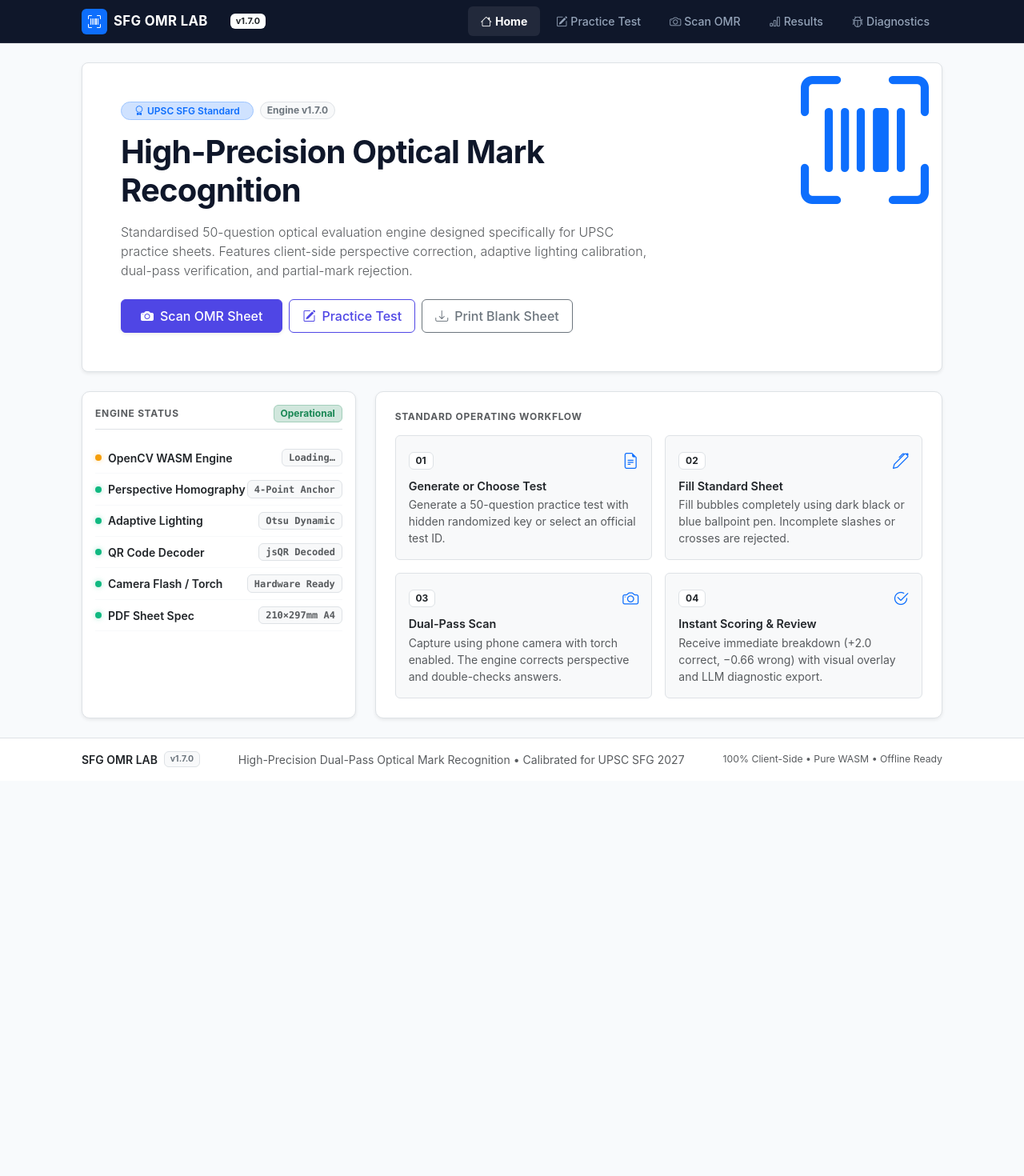
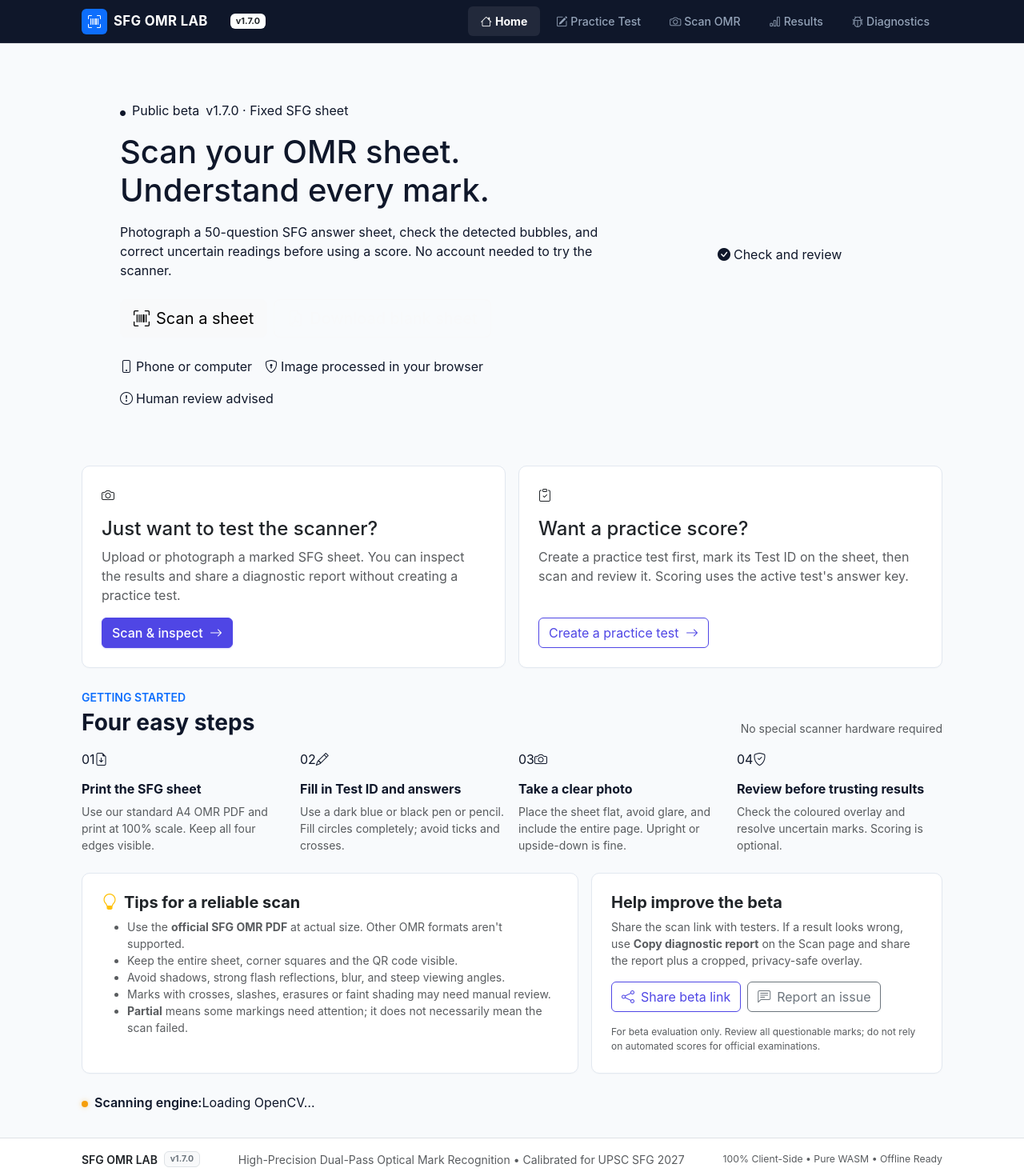
Before and after one commit to aalsiyodha/sfg-omr-lab, a React (Vite) app: page / in a window 1280 px wide. Shown: the top 1470 px of the page at 80% size. Before the commit the page ends 976 px from the top, so only its background shows below. Built offline with nearby package versions, Linux system fonts and the light colour scheme.

Commit message:
Redesign beta home with clear first-time workflow and share controls

```diff
--- a/src/pages/HomePage.tsx
+++ b/src/pages/HomePage.tsx
@@ -6,137 +6,157 @@ import { APP_VERSION } from '../config/version';
 
 interface Props { appState: AppState; }
 
+const steps = [
+  { number: '01', icon: 'bi-file-earmark-arrow-down', title: 'Print the SFG sheet', text: 'Use our standard A4 OMR PDF and print at 100% scale. Keep all four edges visible.' },
+  { number: '02', icon: 'bi-pencil', title: 'Fill in Test ID and answers', text: 'Use a dark blue or black pen or pencil. Fill circles completely; avoid ticks and crosses.' },
+  { number: '03', icon: 'bi-camera', title: 'Take a clear photo', text: 'Place the sheet flat, avoid glare, and include the entire page. Upright or upside-down is fine.' },
+  { number: '04', icon: 'bi-shield-check', title: 'Review before trusting results', text: 'Check the coloured overlay and resolve uncertain marks. Scoring is optional.' },
+];
+
 export default function HomePage({ appState }: Props) {
-  const { opencv } = appState;
   const [downloading, setDownloading] = useState(false);
+  const [copied, setCopied] = useState(false);
+  const { opencv, practice } = appState;
 
-  const handleDownload = async () => {
+  const downloadSheet = async () => {
     setDownloading(true);
     try { await generateOMRSheet(); }
-    catch (e: any) { alert('PDF generation failed: ' + e.message); }
+    catch (error) { window.alert('Could not download the OMR PDF: ' + String(error)); }
     finally { setDownloading(false); }
   };
 
-  const StatusRow = ({ label, status, detail }: { label: string; status: 'ok'|'fail'|'loading'; detail?: string }) => (
-    <div className="d-flex align-items-center justify-content-between py-2 border-bottom border-light">
-      <div className="d-flex align-items-center">
-        <span className={`status-dot ${status}`} />
-        <span className="fw-semibold text-dark small">{label}</span>
-      </div>
-      {detail && <span className="badge bg-light text-muted border small font-monospace">{detail}</span>}
-    </div>
-  );
-
-  const cvStatus = opencv === 'ready' ? 'ok' : opencv === 'error' ? 'fail' : 'loading';
-  const hasLiveCamera = !!(navigator.mediaDevices?.getUserMedia);
-  const hasNativeCamera = typeof document !== 'undefined' && ('capture' in document.createElement('input') || /Android|iPhone|iPad|iPod/i.test(navigator.userAgent));
-  const hasCamera = hasLiveCamera || hasNativeCamera;
+  const shareBeta = async () => {
+    const url = window.location.origin + '/scan';
+    try {
+      if (navigator.share) {
+        await navigator.share({ title: 'SFG OMR Lab Beta', text: 'Test OMR scanning and send feedback', url });
+      } else {
+        await navigator.clipboard.writeText(url);
+        setCopied(true);
+      }
+    } catch (error) {
+      // Cancelling the system share dialog is normal.
+      if ((error as Error)?.name !== 'AbortError') {
+        window.prompt('Copy this link to share:', url);
+      }
+    }
+  };
 
   return (
-    <div className="row g-4">
-      {/* Hero Banner */}
-      <div className="col-12">
-        <div className="p-4 p-md-5 rounded-3 border bg-white shadow-sm position-relative overflow-hidden">
-          <div className="position-absolute end-0 top-0 p-3 opacity-10 d-none d-md-block">
-            <i className="bi bi-upc-scan text-primary" style={{ fontSize: '10rem', lineHeight: 1 }} />
-          </div>
-          <div className="position-relative" style={{ maxWidth: 680 }}>
-            <div className="d-flex align-items-center gap-2 mb-3">
-              <span className="badge bg-primary-subtle text-primary border border-primary-subtle px-3 py-1 rounded-pill fw-semibold">
-                <i className="bi bi-award me-1" />UPSC SFG Standard
-              </span>
-              <span className="badge bg-light text-secondary border px-2 py-1 rounded-pill">
-                Engine {APP_VERSION}
-              </span>
+    <div className="beta-home">
+      <section className="beta-hero p-4 p-md-5 mb-4">
+        <div className="row align-items-center g-4 position-relative">
+          <div className="col-lg-8">
+            <div className="d-flex flex-wrap gap-2 mb-3">
+              <span className="beta-pill"><i className="bi bi-circle-fill me-2" style={{ fontSize: 7 }} />Public beta</span>
+              <span className="beta-pill beta-pill-muted">{APP_VERSION} · Fixed SFG sheet</span>
             </div>
-            <h1 className="display-6 fw-bold mb-3" style={{ color: 'var(--accent)', letterSpacing: '-0.02em' }}>
-              High-Precision Optical Mark Recognition
-            </h1>
-            <p className="text-muted fs-6 mb-4 lead" style={{ fontSize: '1rem' }}>
-              Standardised 50-question optical evaluation engine designed specifically for UPSC practice sheets.
-              Features client-side perspective correction, adaptive lighting calibration, dual-pass verification, and partial-mark rejection.
-            </p>
+            <h1 className="beta-display mb-3">Scan your OMR sheet.<br/><span>Understand every mark.</span></h1>
+            <p className="beta-lead mb-4">Photograph a 50-question SFG answer sheet, check the detected bubbles, and correct uncertain readings before using a score. No account needed to try the scanner.</p>
             <div className="d-flex flex-wrap gap-2">
-              <Link to="/scan" className="btn btn-primary px-4 py-2 fw-medium shadow-sm">
-                <i className="bi bi-camera-fill me-2" />Scan OMR Sheet
-              </Link>
-              <Link to="/practice" className="btn btn-outline-primary px-3 py-2 fw-medium">
-                <i className="bi bi-pencil-square me-2" />Practice Test
-              </Link>
-              <button className="btn btn-outline-secondary px-3 py-2 fw-medium" onClick={handleDownload} disabled={downloading}>
-                <i className="bi bi-download me-2" />{downloading ? 'Generating PDF…' : 'Print Blank Sheet'}
+              <Link to="/scan" className="btn btn-light btn-lg beta-main-action"><i className="bi bi-upc-scan me-2" />Scan a sheet</Link>
+              <button type="button" onClick={downloadSheet} disabled={downloading} className="btn btn-outline-light btn-lg">
+                <i className="bi bi-file-earmark-pdf me-2" />{downloading ? 'Preparing PDF…' : 'Download blank sheet'}
               </button>
             </div>
+            <div className="d-flex flex-wrap gap-3 mt-4 beta-hero-notes">
+              <span><i className="bi bi-phone me-1" />Phone or computer</span>
+              <span><i className="bi bi-shield-lock me-1" />Image processed in your browser</span>
+              <span><i className="bi bi-exclamation-circle me-1" />Human review advised</span>
+            </div>
+          </div>
+          <div className="col-lg-4 d-none d-lg-flex justify-content-center">
+            <div className="beta-sheet-illustration" aria-hidden="true">
+              <div className="beta-sheet-top" />
+              {Array.from({ length: 8 }, (_, i) => (
+                <div className="beta-sheet-row" key={i}>
+                  <span className="beta-sheet-line" />
+                  {Array.from({ length: 4 }, (_, j) => <span key={j} className={'beta-sheet-dot' + ((i+j)%5===0?' filled':'')} />)}
+                </div>
+              ))}
+              <div className="beta-sheet-label"><i className="bi bi-check-circle-fill me-1" />Check and review</div>
+            </div>
+          </div>
+        </div>
+      </section>
+
+      <div className="row g-3 mb-4">
+        <div className="col-lg-6">
+          <div className="card h-100 p-4 beta-path-card">
+            <div className="beta-icon"><i className="bi bi-camera" /></div>
+            <h2 className="h4 mt-3">Just want to test the scanner?</h2>
+            <p className="text-muted">Upload or photograph a marked SFG sheet. You can inspect the results and share a diagnostic report without creating a practice test.</p>
+            <Link to="/scan" className="btn btn-primary mt-auto align-self-start">Scan &amp; inspect <i className="bi bi-arrow-right ms-1" /></Link>
+          </div>
+        </div>
+        <div className="col-lg-6">
+          <div className="card h-100 p-4 beta-path-card">
+            <div className="beta-icon beta-icon-green"><i className="bi bi-clipboard-check" /></div>
+            <h2 className="h4 mt-3">Want a practice score?</h2>
+            <p className="text-muted">Create a practice test first, mark its Test ID on the sheet, then scan and review it. Scoring uses the active test's answer key.</p>
+            <Link to="/practice" className="btn btn-outline-primary mt-auto align-self-start">
+              {practice.activeTest?.status === 'active' ? 'Continue practice test' : 'Create a practice test'} <i className="bi bi-arrow-right ms-1" />
+            </Link>
           </div>
         </div>
       </div>
 
-      {/* Pipeline Status */}
-      <div className="col-md-5 col-lg-4">
-        <div className="card p-3 h-100 shadow-sm border bg-white">
-          <div className="d-flex align-items-center justify-content-between mb-3 pb-2 border-bottom">
-            <h6 className="fw-bold mb-0 text-uppercase text-muted" style={{ fontSize: '0.75rem', letterSpacing: '0.06em' }}>
-              Engine Status
-            </h6>
-            <span className="badge bg-success-subtle text-success border border-success-subtle">
-              Operational
-            </span>
+      <section className="mb-4">
+        <div className="d-flex flex-wrap justify-content-between align-items-end gap-2 mb-3">
+          <div>
+            <span className="text-primary fw-semibold small text-uppercase">Getting started</span>
+            <h2 className="h3 fw-bold mt-1 mb-0">Four easy steps</h2>
           </div>
-          <StatusRow label="OpenCV WASM Engine" status={cvStatus} detail={opencv === 'loading' ? 'Loading…' : 'Active (150 DPI)'} />
-          <StatusRow label="Perspective Homography" status="ok" detail="4-Point Anchor" />
-          <StatusRow label="Adaptive Lighting" status="ok" detail="Otsu Dynamic" />
-          <StatusRow label="QR Code Decoder" status="ok" detail="jsQR Decoded" />
-          <StatusRow label="Camera Flash / Torch" status={hasCamera ? 'ok' : 'fail'} detail={hasCamera ? 'Hardware Ready' : 'Unavailable'} />
-          <StatusRow label="PDF Sheet Spec" status="ok" detail="210×297mm A4" />
+          <span className="text-muted small">No special scanner hardware required</span>
+        </div>
+        <div className="row g-3">
+          {steps.map(step => (
+            <div key={step.number} className="col-sm-6 col-xl-3">
+              <div className="beta-step h-100">
+                <span className="beta-step-num">{step.number}</span>
+                <i className={'bi ' + step.icon + ' beta-step-icon'} />
+                <h3 className="h6 fw-bold mt-3">{step.title}</h3>
+                <p className="text-muted small mb-0">{step.text}</p>
+              </div>
+            </div>
+          ))}
+        </div>
+      </section>
+
+      <div className="row g-3 mb-4">
+        <div className="col-lg-7">
+          <section className="card p-4 h-100">
+            <h2 className="h5 fw-bold"><i className="bi bi-lightbulb text-warning me-2" />Tips for a reliable scan</h2>
+            <ul className="beta-tip-list small text-muted mb-0">
+              <li>Use the <strong>official SFG OMR PDF</strong> at actual size. Other OMR formats aren't supported.</li>
+              <li>Keep the entire sheet, corner squares and the QR code visible.</li>
+              <li>Avoid shadows, strong flash reflections, blur, and steep viewing angles.</li>
+              <li>Marks with crosses, slashes, erasures or faint shading may need manual review.</li>
+              <li><strong>Partial</strong> means some markings need attention; it does not necessarily mean the scan failed.</li>
+            </ul>
+          </section>
+        </div>
+        <div className="col-lg-5">
+          <section className="card p-4 h-100">
+            <h2 className="h5 fw-bold">Help improve the beta</h2>
+            <p className="text-muted small">Share the scan link with testers. If a result looks wrong, use <strong>Copy diagnostic report</strong> on the Scan page and share the report plus a cropped, privacy-safe overlay.</p>
+            <div className="d-flex flex-wrap gap-2 mt-auto">
+              <button type="button" className="btn btn-outline-primary" onClick={shareBeta}>
+                <i className="bi bi-share me-2" />{copied ? 'Link copied' : 'Share beta link'}
+              </button>
+              <a className="btn btn-outline-secondary" href="https://github.com/aalsiyodha/sfg-omr-lab/issues/new" target="_blank" rel="noreferrer">
+                <i className="bi bi-chat-left-text me-2" />Report an issue
+              </a>
+            </div>
+            <p className="text-muted mt-3 mb-0" style={{fontSize:12}}>For beta evaluation only. Review all questionable marks; do not rely on automated scores for official examinations.</p>
+          </section>
         </div>
       </div>
 
-      {/* Workflow & Instructions */}
-      <div className="col-md-7 col-lg-8">
-        <div className="card p-4 h-100 shadow-sm border bg-white">
-          <h6 className="fw-bold mb-3 text-uppercase text-muted" style={{ fontSize: '0.75rem', letterSpacing: '0.06em' }}>
-            Standard Operating Workflow
-          </h6>
-          <div className="row g-3">
-            {[
-              {
-                step: '01',
-                title: 'Generate or Choose Test',
-                desc: 'Generate a 50-question practice test with hidden randomized key or select an official test ID.',
-                icon: 'bi-file-earmark-text',
-              },
-              {
-                step: '02',
-                title: 'Fill Standard Sheet',
-                desc: 'Fill bubbles completely using dark black or blue ballpoint pen. Incomplete slashes or crosses are rejected.',
-                icon: 'bi-pen',
-              },
-              {
-                step: '03',
-                title: 'Dual-Pass Scan',
-                desc: 'Capture using phone camera with torch enabled. The engine corrects perspective and double-checks answers.',
-                icon: 'bi-camera',
-              },
-              {
-                step: '04',
-                title: 'Instant Scoring & Review',
-                desc: 'Receive immediate breakdown (+2.0 correct, −0.66 wrong) with visual overlay and LLM diagnostic export.',
-                icon: 'bi-check2-circle',
-              },
-            ].map(({ step, title, desc, icon }) => (
-              <div key={step} className="col-sm-6">
-                <div className="p-3 border rounded bg-light h-100">
-                  <div className="d-flex align-items-center justify-content-between mb-2">
-                    <span className="badge bg-white text-dark border fw-bold small">{step}</span>
-                    <i className={`bi ${icon} text-primary fs-5`} />
-                  </div>
-                  <h6 className="fw-semibold mb-1" style={{ fontSize: '0.9rem' }}>{title}</h6>
-                  <p className="text-muted small mb-0">{desc}</p>
-                </div>
-              </div>
-            ))}
-          </div>
-        </div>
+      <div className="beta-engine-status mb-2">
+        <span className={'status-dot ' + (opencv === 'ready' ? 'ok' : opencv === 'loading' ? 'loading' : 'fail')} />
+        <span className="fw-semibold">Scanning engine:</span>
+        <span>{opencv === 'ready' ? 'Ready to scan' : opencv === 'loading' ? 'Loading OpenCV…' : 'Unavailable — reload the page'}</span>
       </div>
     </div>
   );
```
